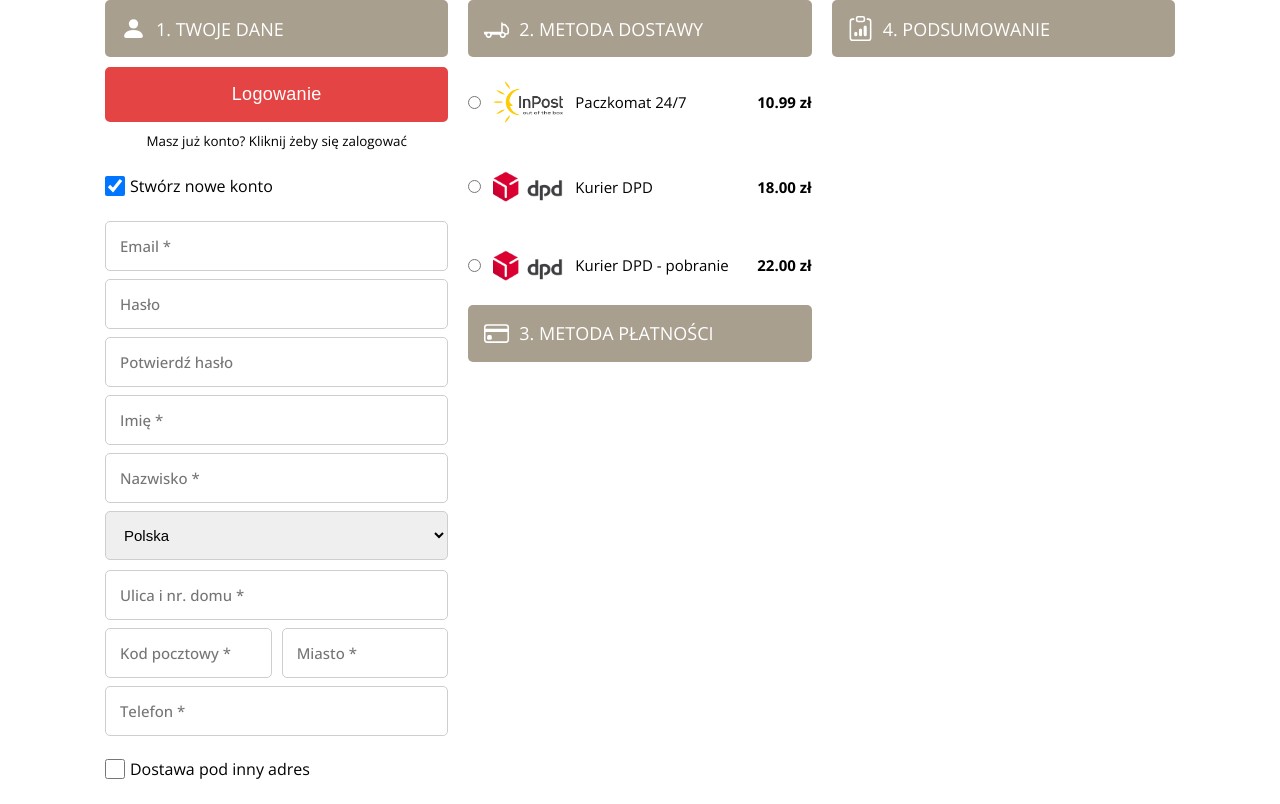
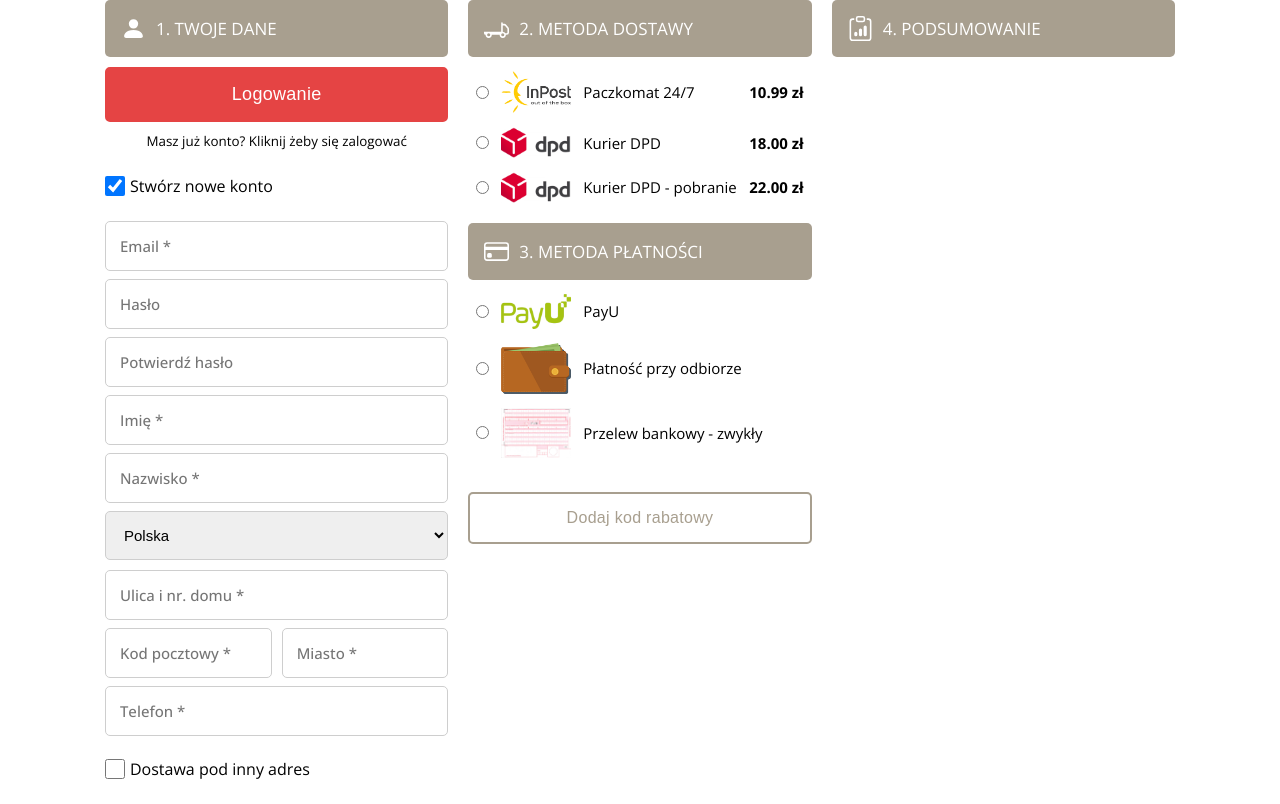
Before and after one commit to webseb00/Shop-Order-Form, a React (Create React App) app: page / in a window 1280 px wide. Built offline with nearby package versions, Linux system fonts and the light colour scheme.

Commit message:
Save style changes

```diff
--- a/src/App.js
+++ b/src/App.js
@@ -1,3 +1,4 @@
+import { useState } from 'react';
 // Import main component files
 import Form from './components/Form/Form';
 import Delivery from './components/Delivery/Delivery';
@@ -7,12 +8,26 @@ import Summary from './components/Summary/Summary';
 import { Layout, OrderMethods } from './components/Layout/Layout';
 
 function App() {
+
+  const [state, handleState] = useState({
+    delivery: null,
+    payment: null
+  });
+
+  const setDelivery = delivery => handleState({ ...state, delivery });
+  const setPayment = payment => handleState({ ...state, payment });
+
   return (
     <Layout>
       <Form />
       <OrderMethods>
-        <Delivery />
-        <Payment />
+        <Delivery
+          handleDelivery={setDelivery}
+        />
+        <Payment
+          handlePayment={setPayment}
+          delivery={state.delivery}
+        />
       </OrderMethods>
       <Summary />
     </Layout>
--- a/src/components/Button/Button.js
+++ b/src/components/Button/Button.js
@@ -1,9 +1,13 @@
-import { Container } from './Styles';
+import { Wrapper } from './Styles';
 
-export const Button = ({ title }) => {
+export const Button = ({ title, mode, fontSize }) => {
   return (
-    <Container>
+    <Wrapper
+      type="button"
+      mode={mode}
+      fontSize={fontSize}
+    >
       {title}
-    </Container>
+    </Wrapper>
   )
 }
--- a/src/components/Button/Styles.js
+++ b/src/components/Button/Styles.js
@@ -1,20 +1,50 @@
-import styled from 'styled-components';
+import styled, { css } from 'styled-components';
 
-export const Container = styled.button`
+export const Wrapper = styled.button`
   width: 100%;
   padding: 1.5rem;
-  background: #e54444;
   border-radius: .5rem;
-  border: 2px solid #e54444;
-  color: #ffffff;
-  font-size: 1.8rem;
+  font-size: ${props => props.fontSize || `1.8rem`};
   font-weight: 500;
   letter-spacing: .3px;
   transition: all .4s ease-in;
   cursor: pointer;
 
-  &:hover {
-    background: transparent;
-    color: #e54444;
-  }
+  ${(props) => {
+    switch (props.mode) {
+      case "primary-outlined":
+        return css`
+          background: transparent;
+          border: 2px solid #e54444;
+          color: #e54444;
+
+          &:hover {
+            background: #e54444;
+            color: #ffffff;
+          }
+        `;
+      case "secondary-outlined":
+        return css`
+          background: transparent;
+          border: 2px solid #a89f8f;
+          color: #a89f8f;
+
+          &:hover {
+            background: #a89f8f;
+            color: #ffffff;
+          }
+        `;
+      default:
+        return css`
+          background: #e54444;
+          border: 2px solid #e54444;
+          color: #ffffff;
+
+          &:hover {
+            background: transparent;
+            color: #e54444;
+          }
+        `;
+    }
+  }}
 `;
--- a/src/components/Delivery/Delivery.js
+++ b/src/components/Delivery/Delivery.js
@@ -1,16 +1,20 @@
 import { HeaderTitle } from '../HeaderTitle/HeaderTitle';
 import { BsTruckFlatbed } from "react-icons/bs";
-import { Wrapper, Box, Price } from './Styles';
+import { Wrapper, BoxWrapper, Box, Price } from './Styles';
 // import radio button
 import { RadioItem } from '../InputElements/InputElements';
 
-function Delivery() {
+function Delivery({ handleDelivery }) {
+
+  const handleRadio = e => handleDelivery(e.target.value);
+
   return (
     <Wrapper>
       <HeaderTitle
         icon={<BsTruckFlatbed />}
         title="2. Metoda dostawy"
       />
+      <BoxWrapper>
         <Box>
           <RadioItem
             title="delivery_method"
@@ -18,6 +22,7 @@ function Delivery() {
             label={
               <span><img src="../../img/inpost-logo.png" alt="paczkomat inpost" />Paczkomat 24/7</span>
             }
+            handler={handleRadio}
           />
           <Price>10.99 zł</Price>
         </Box>
@@ -28,6 +33,7 @@ function Delivery() {
             label={
               <span><img src="../../img/dpd-logo.png" alt="dpd kurier" />Kurier DPD</span>
             }
+            handler={handleRadio}
           />
           <Price>18.00 zł</Price>
         </Box>
@@ -38,9 +44,11 @@ function Delivery() {
             label={
               <span><img src="../../img/dpd-logo.png" alt="dpd pobranie" />Kurier DPD - pobranie</span>
             }
+            handler={handleRadio}
           />
           <Price>22.00 zł</Price>
         </Box>
+      </BoxWrapper>
     </Wrapper>
   )
 }
--- a/src/components/Delivery/Styles.js
+++ b/src/components/Delivery/Styles.js
@@ -2,15 +2,22 @@ import styled from 'styled-components';
 
 export const Wrapper = styled.div`
   grid-area: delivery;
+  margin-bottom: 2rem;
+`;
+
+export const BoxWrapper = styled.div`
+  margin: 0 .8rem;
 `;
 
 export const Box = styled.div`
   display: flex;
   justify-content: space-between;
   align-items: center;
+  margin: 1.4rem 0;
 
   label {
     font-size: 1.5rem;
+    margin: 0;
   }
 
   span {
--- a/src/components/HeaderTitle/Styles.js
+++ b/src/components/HeaderTitle/Styles.js
@@ -10,7 +10,7 @@ export const Header = styled.div`
 
 export const StyledIcon = styled.span`
   color: #ffffff;
-  font-size: 2.2rem;
+  font-size: 2rem;
   margin-right: 1rem;
 
   & > svg {
@@ -24,5 +24,5 @@ export const Title = styled.h5`
   text-transform: uppercase;
   color: #ffffff;
   font-weight: 400;
-  font-size: 1.8rem;
+  font-size: 1.7rem;
 `;
--- a/src/components/InputElements/InputElements.js
+++ b/src/components/InputElements/InputElements.js
@@ -14,13 +14,14 @@ export const CheckboxItem = ({ label, title, value, handler }) => {
   )
 }
 
-export const RadioItem = ({ label, title, value }) => {
+export const RadioItem = ({ label, title, value, handler }) => {
   return (
     <Label>
       <Radio
         type="radio"
         name={title}
         value={value}
+        onChange={handler}
       />
       {label}
     </Label>
--- a/src/components/Payment/Payment.js
+++ b/src/components/Payment/Payment.js
@@ -1,14 +1,81 @@
-import { Wrapper } from './Styles.js'
+import { Wrapper, BoxWrapper, Box } from './Styles.js'
 import { HeaderTitle } from '../HeaderTitle/HeaderTitle';
 import { BsCreditCard } from "react-icons/bs";
+// import radio button
+import { RadioItem } from '../InputElements/InputElements';
+import { Button } from '../Button/Button';
 
-function Payment() {
+function Payment({ handlePayment, delivery }) {
+
+  const handleRadio = e => handlePayment(e.target.value);
+
+  const renderBoxesConditionally = () => {
+    if(delivery !== "kurier dpd - pobranie") {
+      return (
+        <>
+        <Box>
+          <RadioItem
+            title="payment_method"
+            value="payu"
+            label={
+              <span><img src="../../img/payu-logo.png" alt="payU" />PayU</span>
+            }
+            handler={handleRadio}
+          />
+        </Box>
+        <Box>
+          <RadioItem
+            title="payment_method"
+            value="pobranie"
+            label={
+              <span><img src="../../img/wallet-2.png" alt="pobranie" />Płatność przy odbiorze</span>
+            }
+            handler={handleRadio}
+          />
+        </Box>
+        <Box>
+          <RadioItem
+            title="payment_method"
+            value="przelew"
+            label={
+              <span><img src="../../img/druk.png" alt="payU" />Przelew bankowy - zwykły</span>
+            }
+            handler={handleRadio}
+          />
+        </Box>
+      </>
+      )
+    } else {
+      return (
+        <Box>
+          <RadioItem
+            title="payment_method"
+            value="pobranie"
+            label={
+              <span><img src="../../img/wallet-2.png" alt="pobranie" />Płatność przy odbiorze</span>
+            }
+            handler={handleRadio}
+          />
+        </Box>
+      )
+    }
+  }
+
   return (
     <Wrapper>
       <HeaderTitle
         icon={<BsCreditCard />}
         title="3. Metoda Płatności"
       />
+      <BoxWrapper>
+        {renderBoxesConditionally()}
+      </BoxWrapper>
+      {/* discount code button */}
+      <Button
+        mode="secondary-outlined"
+        title="Dodaj kod rabatowy"
+        fontSize={"1.6rem"}
+      />
     </Wrapper>
   )
 };
--- a/src/components/Payment/Styles.js
+++ b/src/components/Payment/Styles.js
@@ -2,4 +2,34 @@ import styled from 'styled-components';
 
 export const Wrapper = styled.div`
   grid-area: payment;
+
+  button {
+    margin-top: 2rem;
+  }
 `;
+
+export const BoxWrapper = styled.div`
+  margin: 0 .8rem;
+`;
+
+export const Box = styled.div`
+  display: flex;
+  justify-content: space-between;
+  align-items: center;
+  margin: 1.4rem 0;
+
+  label {
+    font-size: 1.5rem;
+    margin: 0;
+  }
+
+  span {
+    display: flex;
+    align-items: center;
+  }
+
+  img {
+    width: 70px;
+    margin: 0 1.2rem;
+  }
+`;
```
Lines whose indentation alone changed are shown as unchanged.
